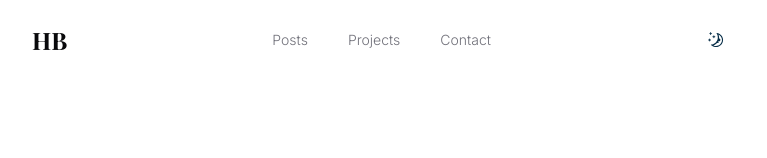
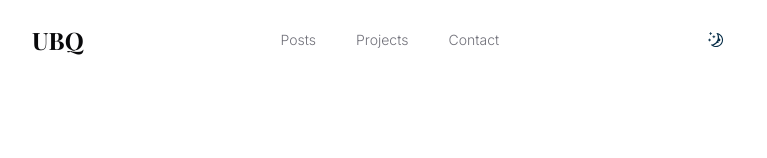
Before and after one commit to UsamaBinQamar/portfolio-nextjs, a Next.js app: page / in a window 1280 px wide. Shown: the top 158 px of the page, without its empty margins (256-1023 px from the left). Built offline with nearby package versions, Linux system fonts and the light colour scheme; no server answers; a web font is replaced by a local one.

Commit message:
add logo

```diff
--- a/components/header.tsx
+++ b/components/header.tsx
@@ -7,7 +7,7 @@ export default function Header() {
       <nav className='container flex max-w-3xl items-center justify-between'>
         <div>
           <Link href='/' className='font-serif text-2xl font-bold'>
-            HB
+            UBQ
           </Link>
         </div>
 
```
